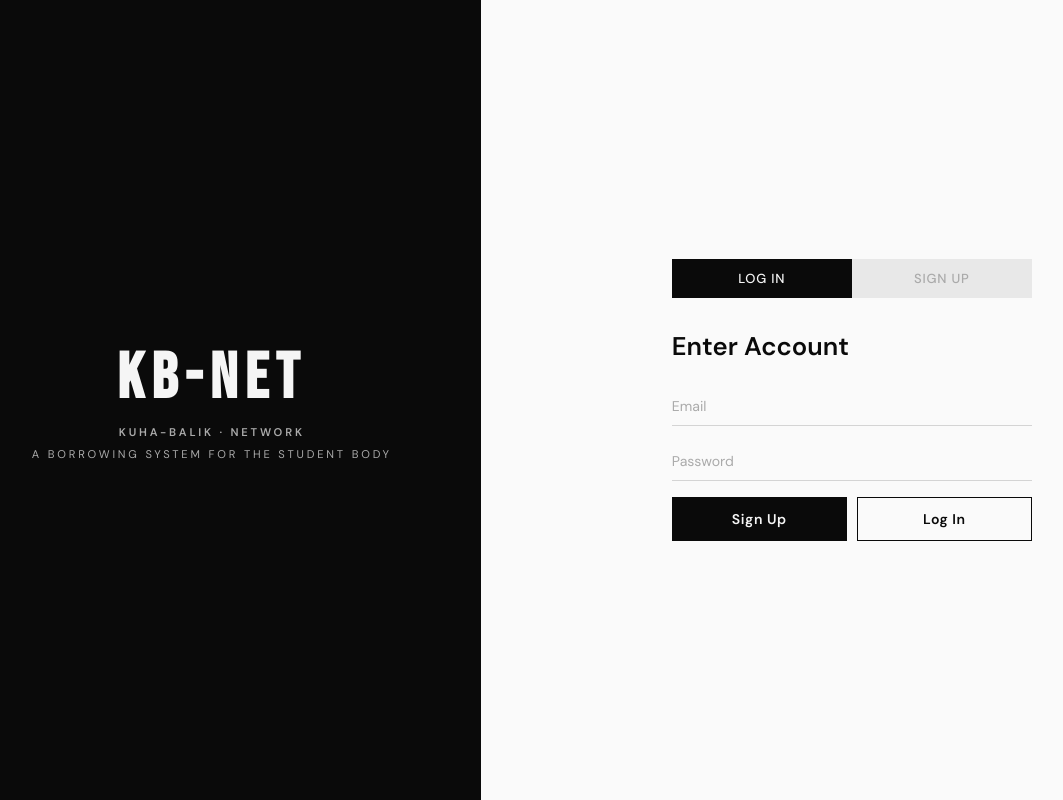
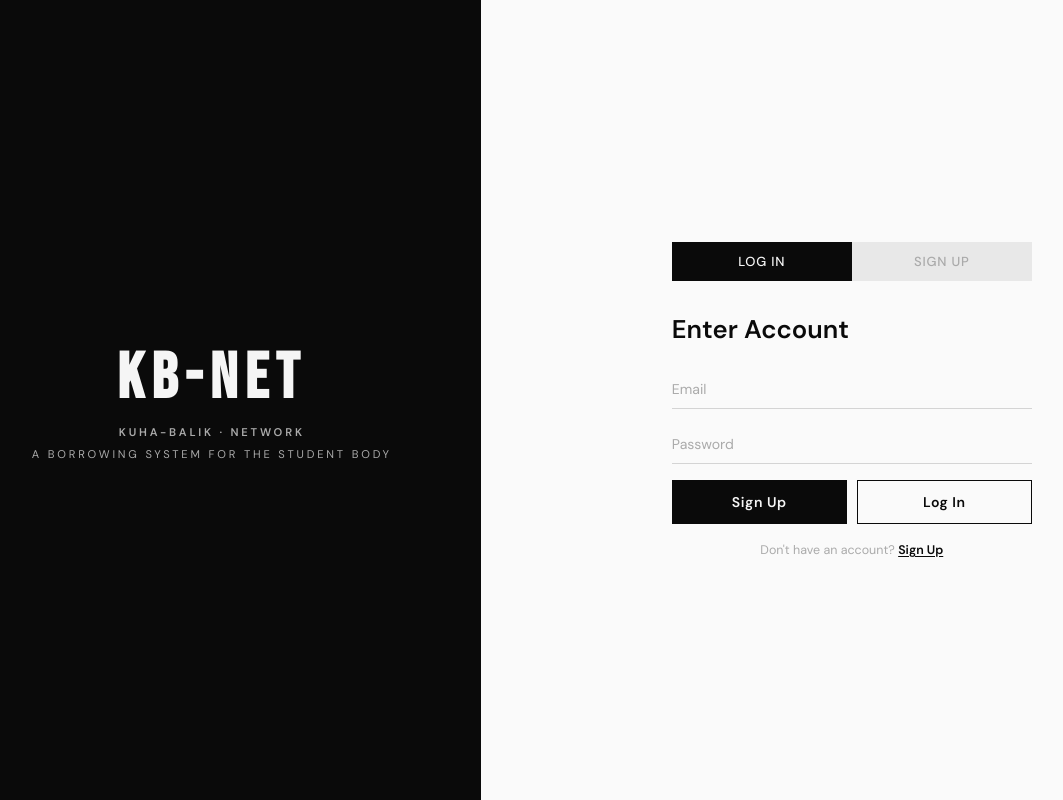
Before and after one commit to Sesilyo/KB-net, a PHP site: page /pages/login_signup.html in a window 1280 px wide. Shown: the whole page, without its empty margins (57-1120 px from the left). Run offline with PHP 8.4, Linux system fonts and the light colour scheme.

Commit message:
additional feature for login

```diff
--- a/pages/login_signup.html
+++ b/pages/login_signup.html
@@ -46,6 +46,8 @@
         <button class="btn-signup" onclick="switchTab('signup')">Sign Up</button>
         <button class="btn-login">Log In</button>
       </div>
+
+      <p class="switch">Don't have an account? <button class="link-btn" onclick="switchTab('signup')">Sign Up</button></p>
     </div>
 
     <!-- SIGNUP FORM -->
@@ -68,6 +70,8 @@
       </div>
 
       <button class="btn-primary">Sign Up</button>
+      <p class="switch"> Already have an account? <button class="link-btn" onclick="switchTab('login')">Log In</button></p>
+
     </div>
 
   </div>
--- a/stylings/login_signup.css
+++ b/stylings/login_signup.css
@@ -158,6 +158,28 @@ body {
 
 .btn-primary { width: 100%; border: none; flex: unset; }
 
+.switch {
+  margin-top: 18px;
+  font-size: 0.78rem;
+  color: #aaa;
+  text-align: center;
+}
+
+.link-btn {
+  background: none;
+  border: none;
+  padding: 0;
+  font-family: 'DM Sans', sans-serif;
+  font-size: inherit;
+  font-weight: 600;
+  color: #0a0a0a;
+  cursor: pointer;
+  text-decoration: underline;
+  text-underline-offset: 2px;
+}
+
+.link-btn:hover { color: #555; }
+
 @media (max-width: 640px) {
   .panel-brand { display: none; }
   .panel-form { padding: 32px 24px; }
```
